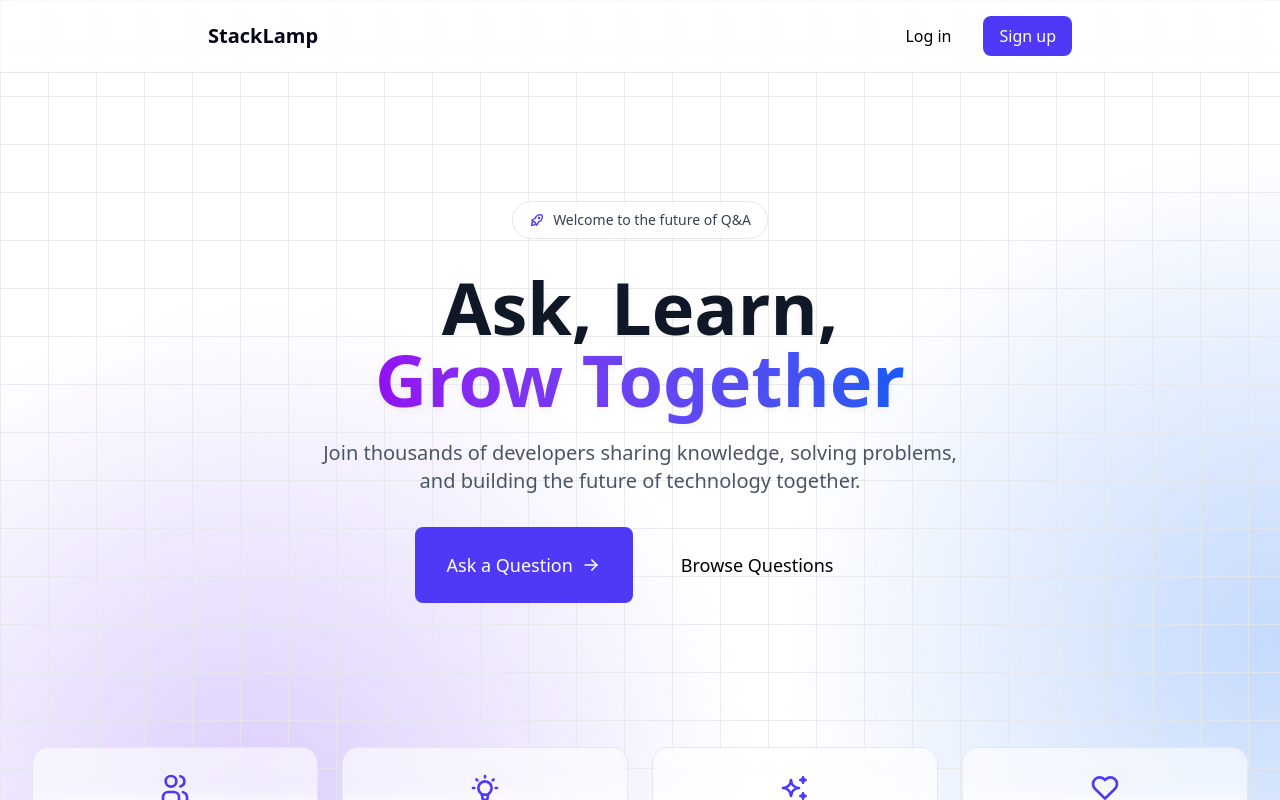
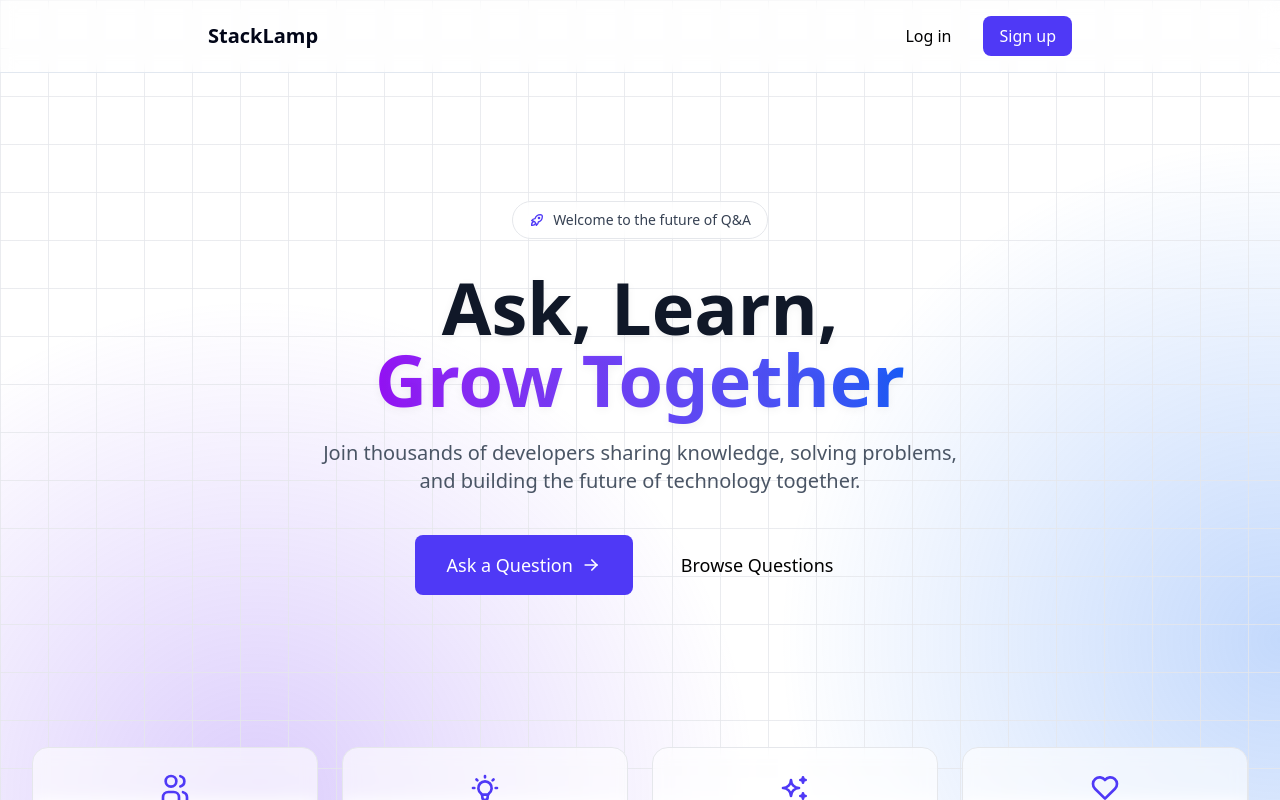
Before and after one commit to Prakshil/StackLamp-A-Modern-StackOverflow-Clone, a Next.js app: page / in a window 1280 px wide. Shown: the top 800 px of the page. Built offline with nearby package versions, Linux system fonts and the light colour scheme; no server answers.

Commit message:
Adjust button padding for Ask a Question
Updated button padding in the Ask a Question link.

```diff
--- a/src/app/page.tsx
+++ b/src/app/page.tsx
@@ -131,7 +131,7 @@ export default function HomePage() {
               className="flex flex-col sm:flex-row gap-4 justify-center items-center"
             >
               <Link href="/ask">
-                <Button variant="primary" className="text-lg px-8 py-6 group">
+                <Button variant="primary" className="text-lg px-8 py-4 group">
                   Ask a Question
                   <IconArrowRight className="w-5 h-5 ml-2 group-hover:translate-x-1 transition-transform" />
                 </Button>
```
